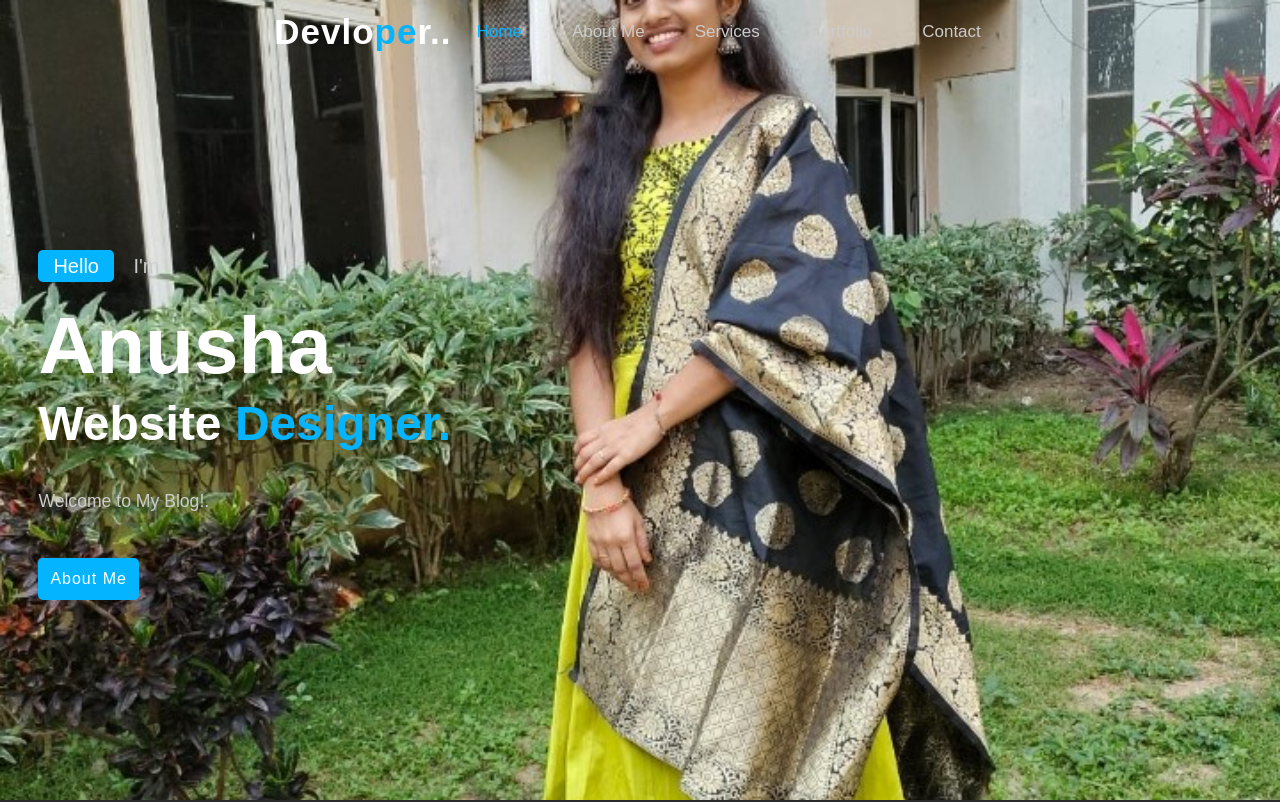
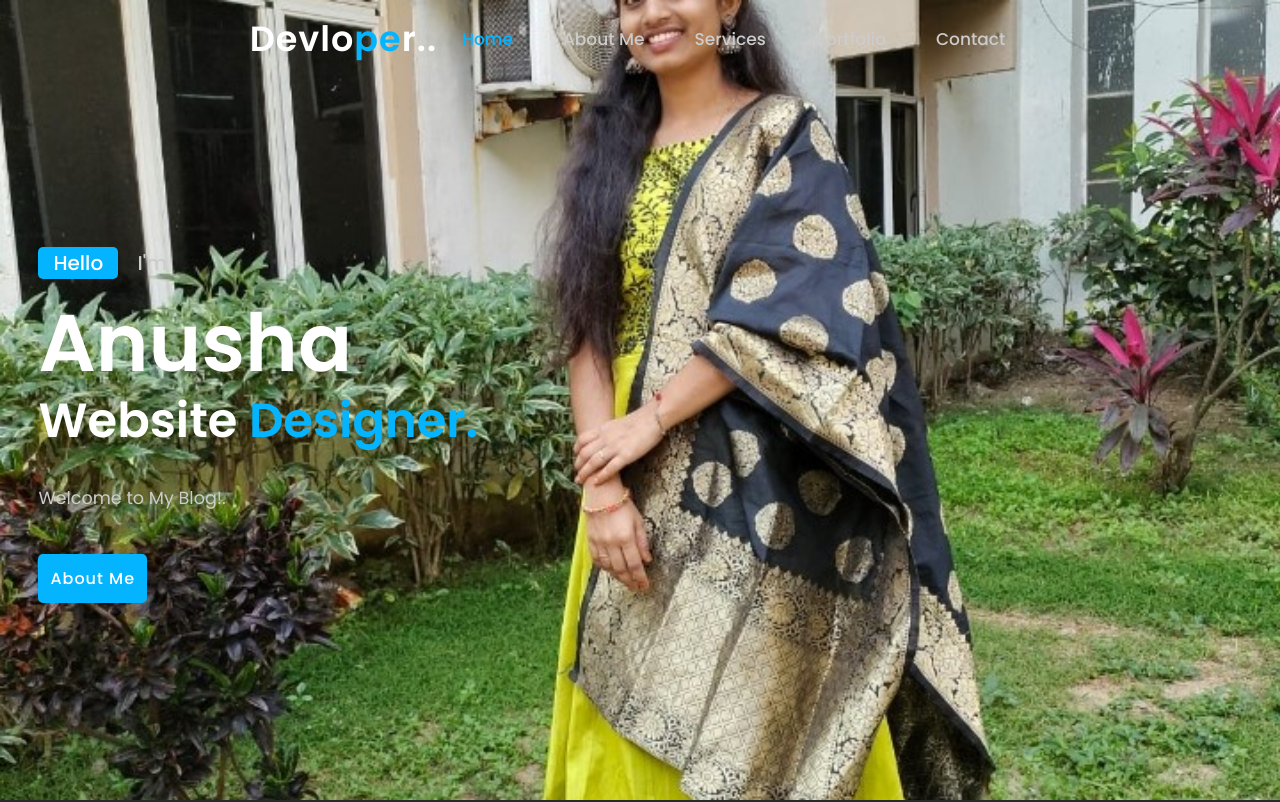
Before and after one commit to Anushaa-13/Anusha-s-blog, a plain HTML site: page index.html in a window 1280 px wide. Shown: the top 802 px of the page. Drawn offline with nearby package versions, Linux system fonts and the light colour scheme; files that its build step writes are made by us from their sources; files whose address does not match are found by name.

Commit message:
Update style.css

```diff
--- a/style.css
+++ b/style.css
@@ -1,4 +1,4 @@
-
+@import url('https://fonts.googleapis.com/css2?family=Montserrat:wght@300;500;600;800;900&family=Poppins:wght@300;400;500;600&display=swap');
 
 * {
     padding: 0;
```
